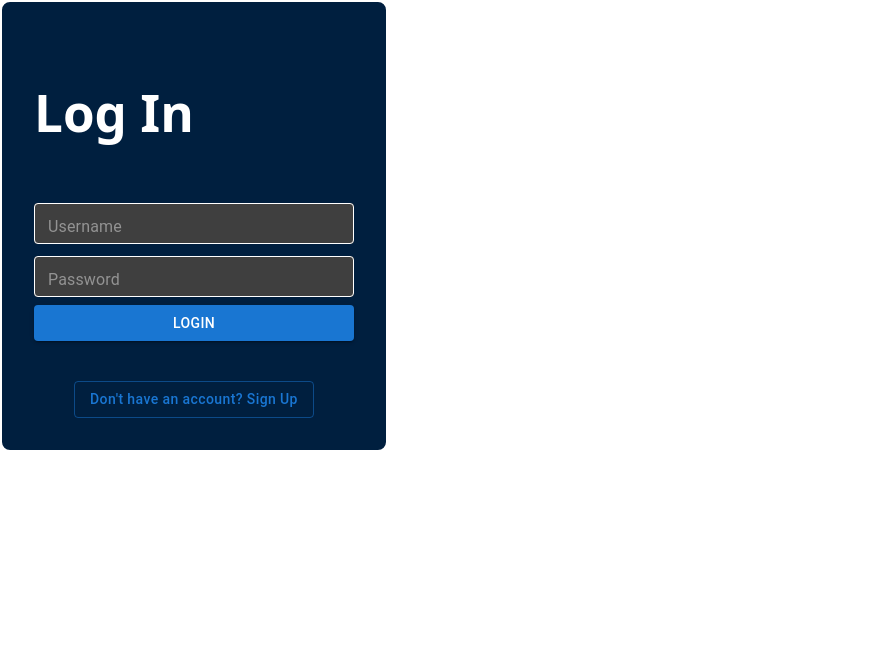
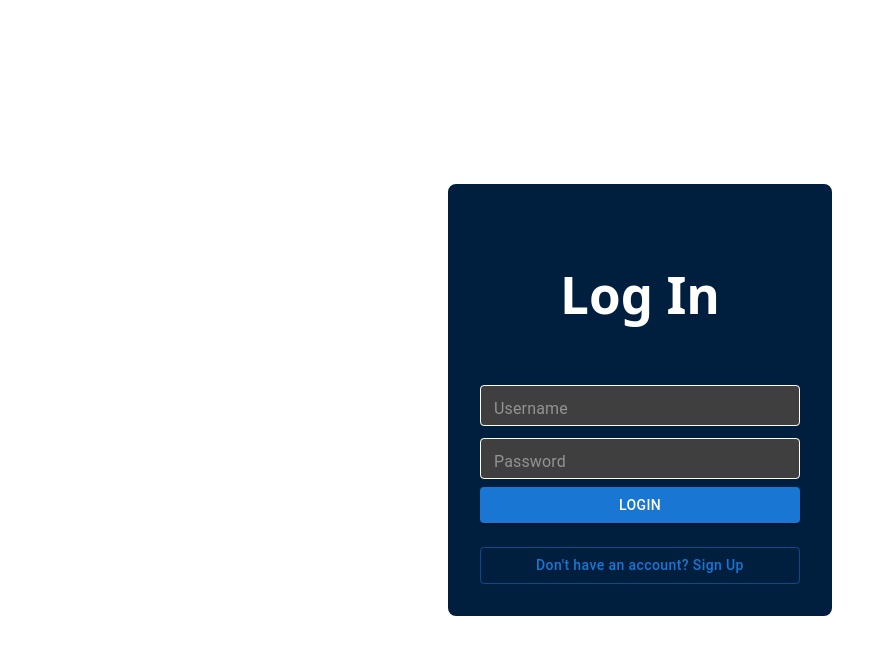
Before and after one commit to yveltal37/front-SkillMatch, a React (Vite) app: page / in a window 1280 px wide. Shown: the top 654 px of the page, without its empty margins (0-893 px from the left). Built offline with nearby package versions, Linux system fonts and the light colour scheme.

Commit message:
fix(stl):fixing other pages css

```diff
--- a/src/App.css
+++ b/src/App.css
@@ -1,6 +1,9 @@
 #root {
   width: 100%;
   height: 100%;
+  display: flex;
+  justify-content: center;
+  align-items: center;
 }
 .card {
   padding: 2em;
--- a/src/components/authForm/authForm.css
+++ b/src/components/authForm/authForm.css
@@ -3,6 +3,11 @@ form{
   flex-direction: column;
   gap: 0.5rem;
   margin: 1rem 0;
+  justify-content: center;
+  align-items: center;
+}
+button{
+  width: 100%;
 }
 
 .MuiOutlinedInput-root {
--- a/src/pages/auth/auth.css
+++ b/src/pages/auth/auth.css
@@ -24,5 +24,4 @@
 }
 .toggle-auth-btn {
   outline: none !important;
-  margin: 1rem 0 0 0 !important;
 }
```
